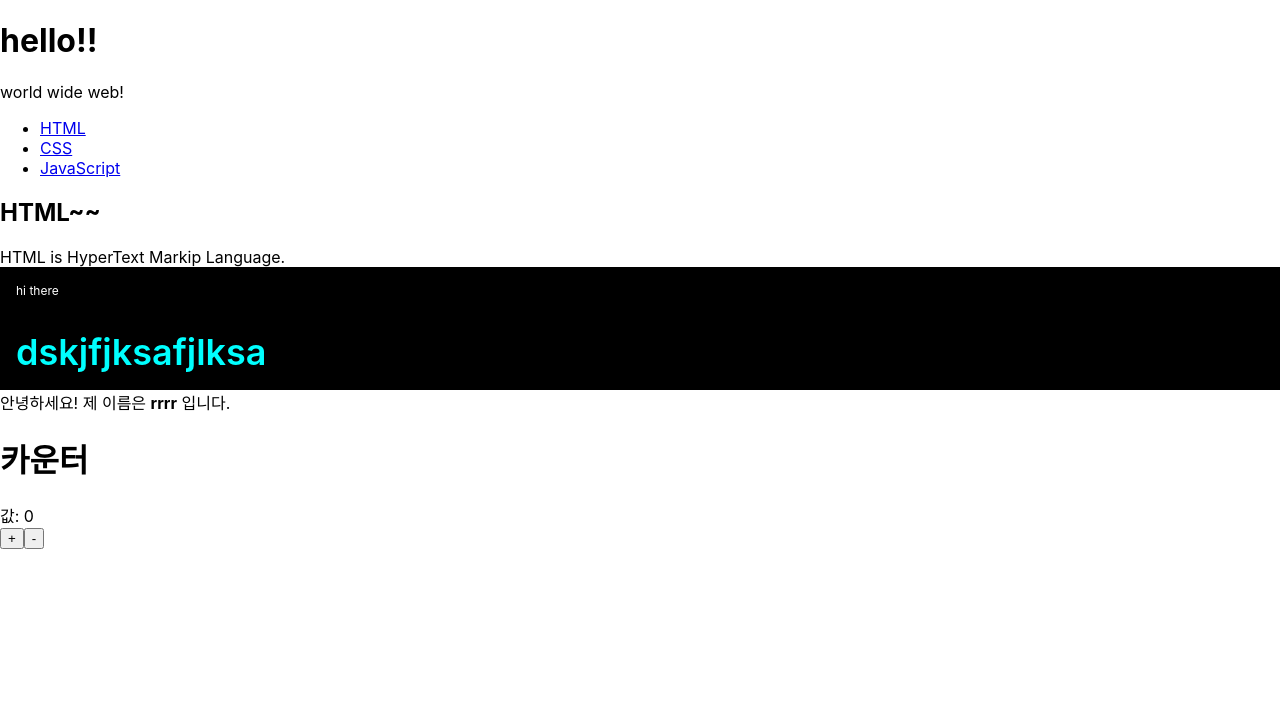
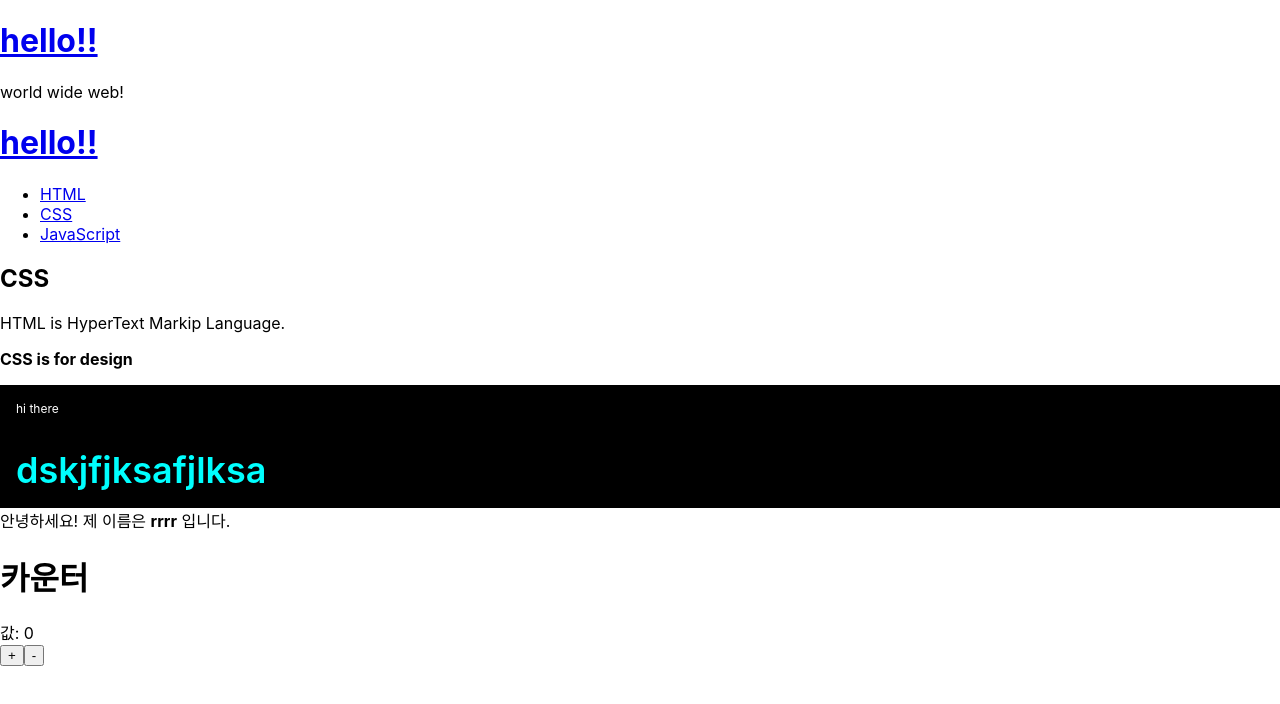
Before and after one commit to KWANGSIC/mireact, a React (Create React App) app: page / in a window 1280 px wide. Shown: the top 704 px of the page. Built offline with nearby package versions, Linux system fonts and the light colour scheme.

Commit message:
state 연습

```diff
--- a/src/App.js
+++ b/src/App.js
@@ -2,46 +2,54 @@ import React, {Component} from 'react';
 import './App.css';
 import MyName from './MyName';
 import Counter from './Counter';
-import App2 from './Subjeuct';
+import Subject from './Subjeuct';
+import Toc from './Toc';
 
-class Toc extends Component {
-    render() {
-        var lists = [];
-        var data = this.props.data;
-        var i = 0;
-        while (i < data.length) {
-            lists.push(<li key={data[i].id}><a href={"/content/" + data[i].id}>{data[i].title}</a></li>);
-            i = i + 1;
-        }
-        return (
-            <nav>
-                <ul>
-                    {/*<li><a href="1.html">HTML</a></li>
-                <li><a href="2.html">CSS</a></li>
-                <li><a href="3.html">JavaScript</a></li>*/}
-                    {lists}
-                </ul>
-            </nav>
-        );
-    }
-}
 
 class Contents extends Component {
     render() {
+        console.log('contents log');
         return (
             <article>
                 <h2>{this.props.title}</h2>
                 HTML is HyperText Markip Language.
+                <p><b>{this.props.desc}</b></p>
             </article>
         );
     }
 }
 
 class App extends Component {
+    //외부 펑션
+    funcTest = (e) => {
+
+        // console.log('event in', this);
+        // e.preventDefault();
+        // return;
+        console.log(e);
+        e.preventDefault();
+        // alert('hi');
+        // this.state.mode = 'welcome';
+        if (this.state.mode === 'welcome'){
+            this.setState({
+                mode:'read'
+            });
+        }
+        else if (this.state.mode === 'read'){
+            this.setState({
+                mode:'welcome'
+            });
+        }
+    }
+    //
+    //초기화
     constructor(props) {
         super(props);
         this.state = {
-            subject: {title: 'hello!!', sub: "world wide web!"},
+            mode: 'read',
+            selected_content_id:2,
+            subject: {title: 'hello!!', sub: "World Wide Web!"},
+            welcome:{title:'Welcome', desc:'Hello React'},
             contents: [
                 {id: 1, title: 'HTML', desc: 'HTML is for information'},
                 {id: 2, title: 'CSS', desc: 'CSS is for design'},
@@ -49,20 +57,74 @@ class App extends Component {
             ]
         }
     }
-
     render() {
+        var _title, _desc = null;
+        if(this.state.mode === 'welcome'){
+            _title = this.state.welcome.title;
+            _desc = this.state.welcome.desc;
+        } else if(this.state.mode === 'read'){
+            var i = 0;
+            while (i < this.state.contents.length){
+                var data = this.state.contents[i]
+                if (data.id === this.state.selected_content_id){
+                    _title = data.title;
+                    _desc = data.desc;
+                    break;
+                }
+                i = i + 1
+            }
+        }
         const style = {
             backgroundColor: 'black',
             padding: '16px',
             color: 'white',
             fontSize: '12px'
         };
-
         return (
             <div>
-                <App2 title={this.state.subject.title} sub="world wide web!"/>
-                <Toc data={this.state.contents}/>
-                <Contents title="HTML~~"/>
+                <Subject title ={this.state.subject.title} sub="world wide web!"
+                onChangePage={function () {
+                    // alert('hihi');
+                    if (this.state.mode === 'welcome'){
+                        this.setState({mode:'read'});
+                    }
+                    else if (this.state.mode === 'read'){
+                        this.setState({mode:'welcome'});
+                    }
+                }.bind(this)}
+                onChangePage2={this.funcTest}
+
+                />
+                {/*<header>
+                    <h1><a href="/" onClick={function(e){
+                        // console.log('event in', this);
+                        // e.preventDefault();
+                        // return;
+                        console.log(e);
+                        e.preventDefault();
+                        // alert('hi');
+                        // this.state.mode = 'welcome';
+                        if (this.state.mode === 'welcome'){
+                            this.setState({
+                                mode:'read'
+                            });
+                        }
+                        else if (this.state.mode === 'read'){
+                            this.setState({
+                                mode:'welcome'
+                            });
+                        }
+                    }.bind(this)}>{this.state.subject.title}</a></h1>
+                    {this.state.subject.sub}
+                    <h1><a href="/" onClick={this.funcTest}>sfjlksafj</a></h1>
+                </header>*/}
+                <Toc onChangePage={function (id) {
+                    // alert('hi')
+                    this.setState( {mode:'read',
+                        selected_content_id:Number(id)
+                    });
+                }.bind(this)} data={this.state.contents}/>
+                <Contents title={_title} desc={_desc}/>
                 <div style={style}>
                     hi there
                 </div>
--- a/src/Subjeuct.js
+++ b/src/Subjeuct.js
@@ -2,11 +2,19 @@ import React, {Component} from "react";
 import './App.css'
 
 class Subjeuct extends Component {
+
     render() {
         return (
             <header>
-                <h1>{this.props.title}</h1>
+                <h1><a href="/" onClick={function (e) {
+                    // e.preventDefault();
+                    this.props.onChangePage2(e);
+                }.bind(this)}>  {this.props.title}</a></h1>
                 {this.props.sub}
+                <h1><a href="/" onClick={function (e) {
+                    e.preventDefault();
+                    this.props.onChangePage(e);
+                }.bind(this)}>  {this.props.title}</a></h1>
             </header>
 
         );
--- /dev/null
+++ b/src/Toc.js
@@ -0,0 +1,35 @@
+import React, {Component} from "react";
+import './App.css'
+
+class Toc extends Component {
+    render() {
+        var lists = [];
+        var data = this.props.data;
+        var i = 0;
+        while (i < data.length) {
+
+            lists.push(
+                <li key={data[i].id}>
+                    <a href={"/content/" + data[i].id}
+                       // data-id={data[i].id}
+                       onClick={function (e) {
+                           e.preventDefault();
+                           this.props.onChangePage(e.target.dataset.id); // 이벤트로
+                           // this.props.onChangePage(data[i].id);
+                       }.bind(this)}> {data[i].title}</a></li>);
+            i = i + 1;
+        }
+        return (
+            <nav>
+                <ul>
+                    {/*<li><a href="1.html">HTML</a></li>
+                <li><a href="2.html">CSS</a></li>
+                <li><a href="3.html">JavaScript</a></li>*/}
+                    {lists}
+                </ul>
+            </nav>
+        );
+    }
+}
+
+export default Toc;
```
